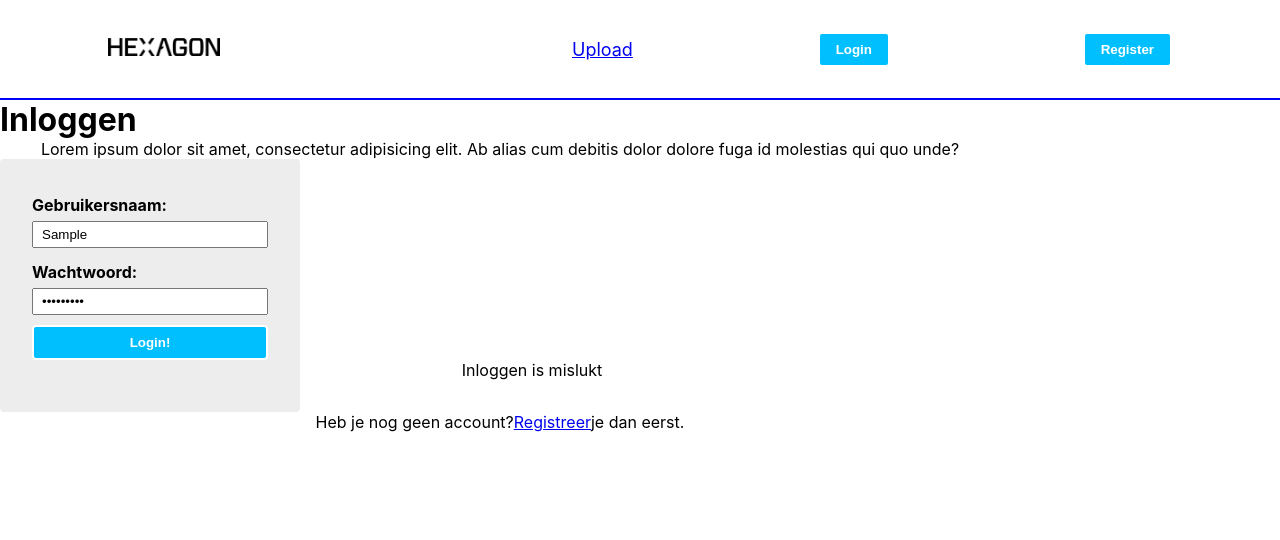
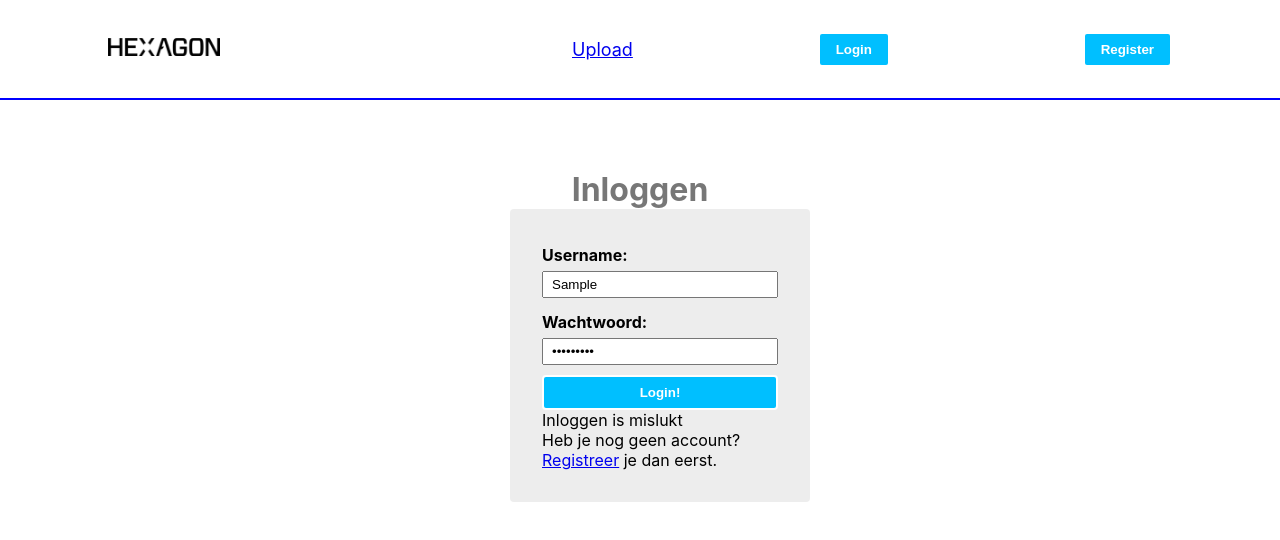
Before and after one commit to kiyak03/eindopdracht_fsd_kiyak, a React (Create React App) app: page /login in a window 1280 px wide. Both pictures are taken after typing "Sample", "Sample123" into the empty fields and a click on the button "Login!". Shown: the top 540 px of the page. Built offline with nearby package versions, Linux system fonts and the light colour scheme; no server answers.

Commit message:
Download page added!

```diff
--- a/src/Pages/Home.js
+++ b/src/Pages/Home.js
@@ -29,7 +29,7 @@ function Home(){
 
 
         </div>
-        <FileUploader/>
+
         </>
 
     );
--- a/src/Pages/Login.js
+++ b/src/Pages/Login.js
@@ -3,6 +3,7 @@ import { Link, useHistory } from 'react-router-dom';
 import axios from 'axios';
 import { AuthContext, useAuthState } from '../context/AuthContext';
 import { ReactComponent as Spinner } from '../assets/refresh.svg';
+import './Login.modules.css'
 
 function SignIn() {
     // context-functies
@@ -55,12 +56,15 @@ function SignIn() {
 
     return (
         <>
+            <div className='login-container'>
+                <div className='login-screen'>
+                    <div className='login-title'>
                     <h1>Inloggen</h1>
-            <p>Lorem ipsum dolor sit amet, consectetur adipisicing elit. Ab alias cum debitis dolor dolore fuga id molestias qui quo unde?</p>
+                    </div>
 
                     <form onSubmit={onSubmit}>
                     <label htmlFor="username-field">
-                    Gebruikersnaam:
+                        Username:
                         <input
                             type="text"
                             id="username-field"
@@ -84,9 +88,12 @@ function SignIn() {
                         >
                             {loading ? <Spinner className="loading-icon" /> : 'Login!'}
                         </button>
-                {error && <p>{error}</p>}
+                        {error && <span>{error}</span>}
+                        <span>Heb je nog geen account? <Link to="/register">Registreer</Link> je dan eerst.</span>
                     </form>
-            <p>Heb je nog geen account? <Link to="/register">Registreer</Link> je dan eerst.</p>
+
+                </div>
+            </div>
         </>
     );
 }
--- /dev/null
+++ b/src/Pages/Login.modules.css
@@ -0,0 +1,25 @@
+.login-container {
+    margin: 50px auto;
+    width: 300px;
+}
+.login-screen {
+    background-color: #FFF;
+    padding: 20px;
+    border-radius: 50px
+}
+
+.login-title {
+    text-align: center;
+    color: #777;
+}
+
+.form-button:hover {
+    background-color: #2980B9;
+}
+
+.login-link {
+    font-size: 12px;
+    color: #444;
+    display: block;
+    margin-top: 12px;
+}
```
Lines whose indentation alone changed are shown as unchanged.
